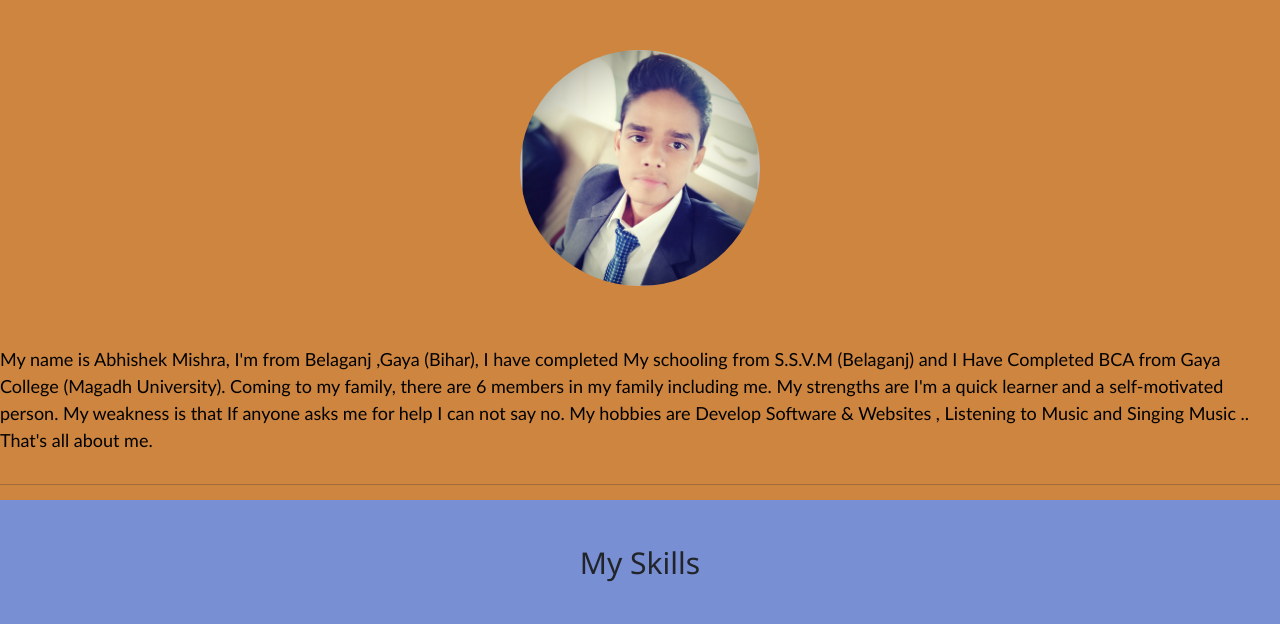
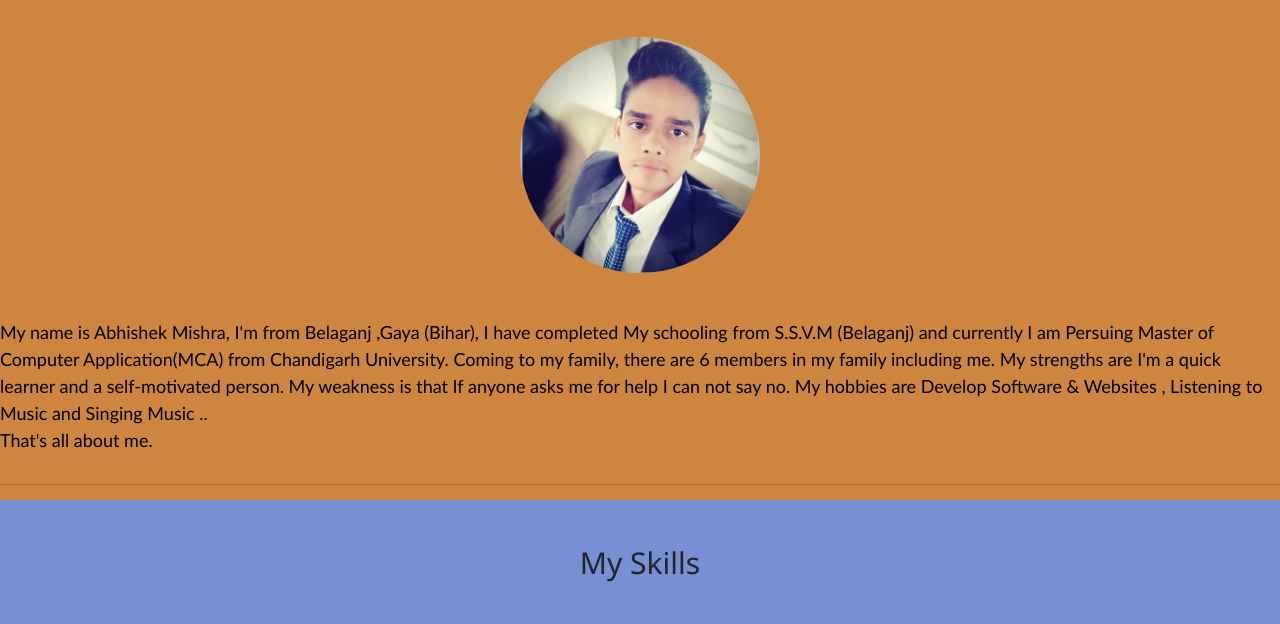
Before and after one commit to Abhishek-Mishra31/Personal_Portfolio, a website: page index.html in a window 1280 px wide. Shown: the part 505-1129 px from the top of the page. Drawn offline with nearby package versions, Linux system fonts and the light colour scheme.

Commit message:
prod_fix_001

```diff
--- a/index.html
+++ b/index.html
@@ -68,8 +68,7 @@
             <img src="/img/pic.jpg" alt="image" />
             <p>
                 My name is Abhishek Mishra, I'm from Belaganj ,Gaya (Bihar),
-                I have completed My schooling from S.S.V.M (Belaganj) and I Have Completed BCA from
-                Gaya College (Magadh University).
+                I have completed My schooling from S.S.V.M (Belaganj) and currently I am Persuing Master of Computer Application(MCA) from Chandigarh University.
                 Coming to my family, there are 6 members in my family including me.
                 My strengths are I'm a quick learner and a self-motivated person.
                 My weakness is that If anyone asks me for help I can not say no.
```
Also changed, not shown: 1 other file.
